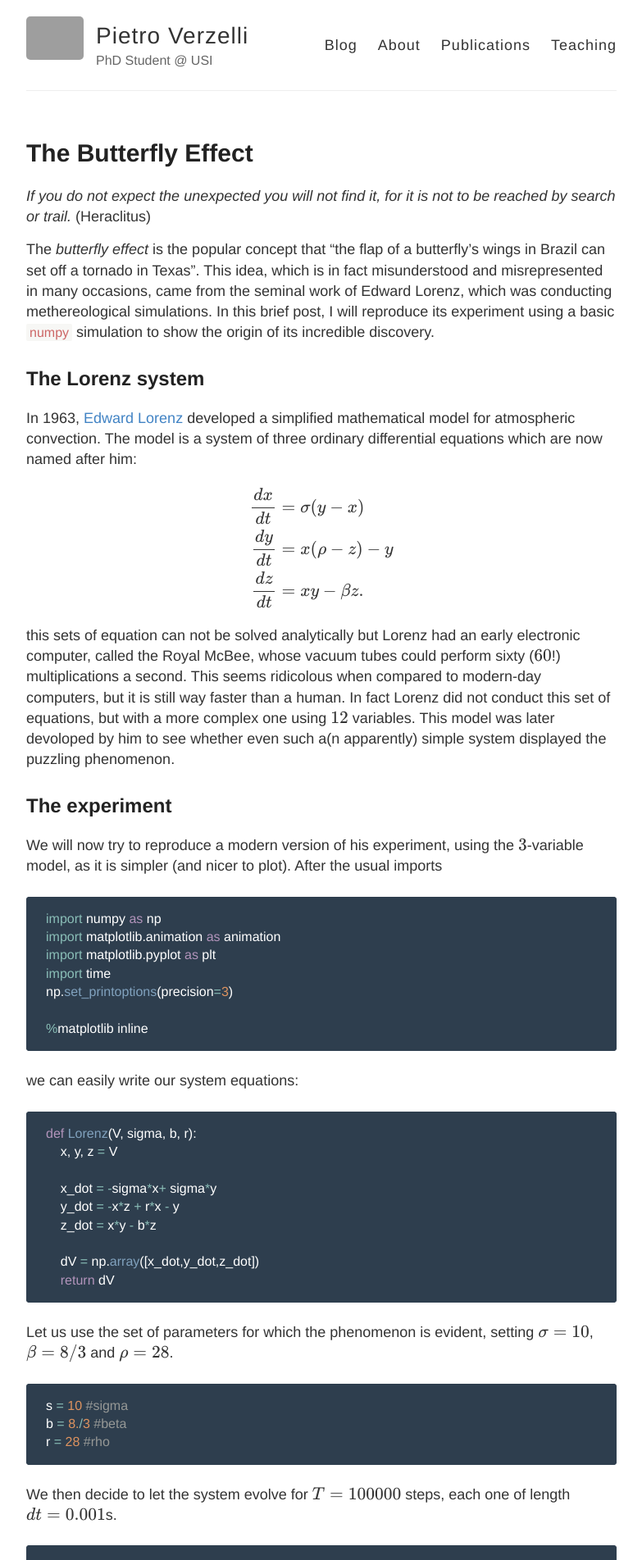
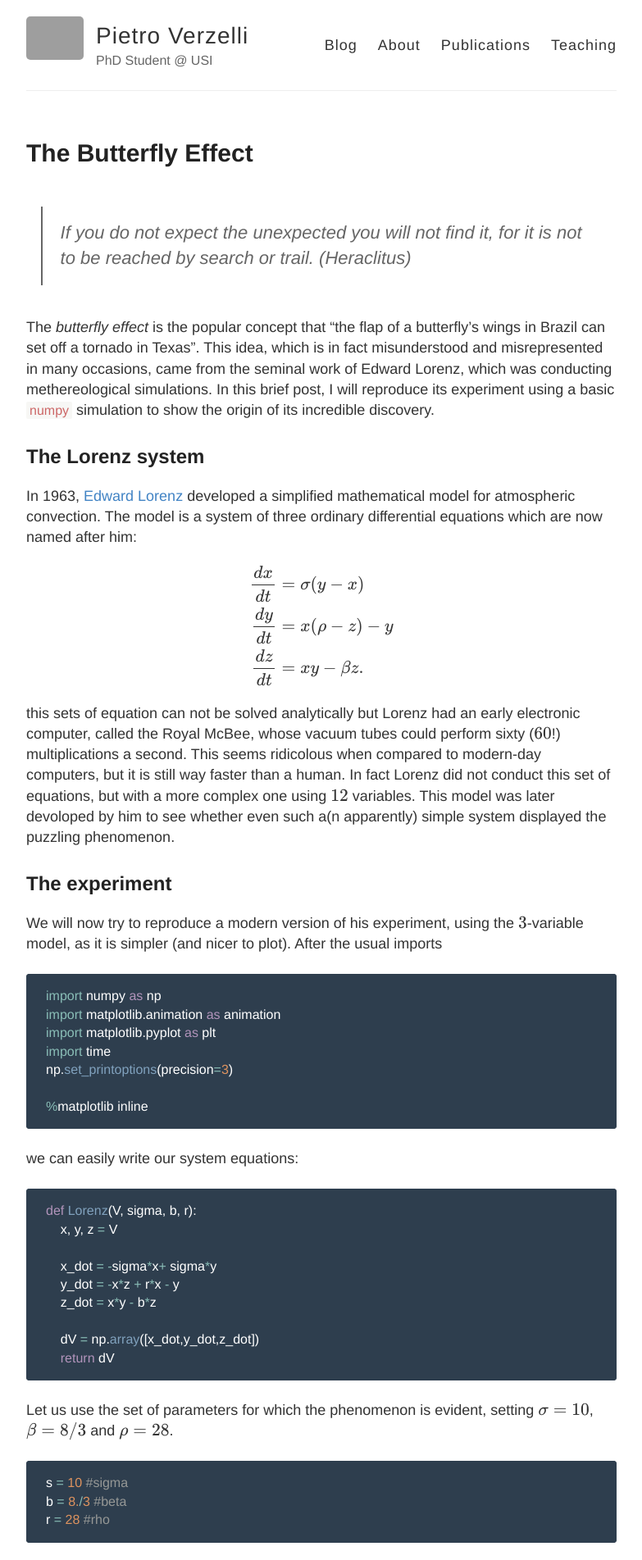
Before and after one commit to verzep/verzep.github.io, a Jekyll site: the page built from _posts/2021-02-25-Butterfly-Effect.md, in a window 1280 px wide. Shown: the top 1903 px of the page at 82% size, without its empty margins (248-1031 px from the left). Built offline with Jekyll 4.4.1, drawn with Linux system fonts in a browser that asks for light colours; formulas are drawn with MathJax 3; grey boxes are pictures that could not be loaded.

```diff
--- a/_posts/2021-02-25-Butterfly-Effect.md
+++ b/_posts/2021-02-25-Butterfly-Effect.md
@@ -6,8 +6,8 @@ category: dynamical_systems
 ---
 
 
-*If you do not expect the unexpected you will not find it, for it is not to be reached by search or trail.*
-(Heraclitus)
+>*If you do not expect the unexpected you will not find it, for it is not to be reached by search or trail.*
+>(Heraclitus)
 
 
 The _butterfly effect_ is the popular concept that "the flap of a butterfly’s wings in Brazil can set off a tornado in Texas".
```
